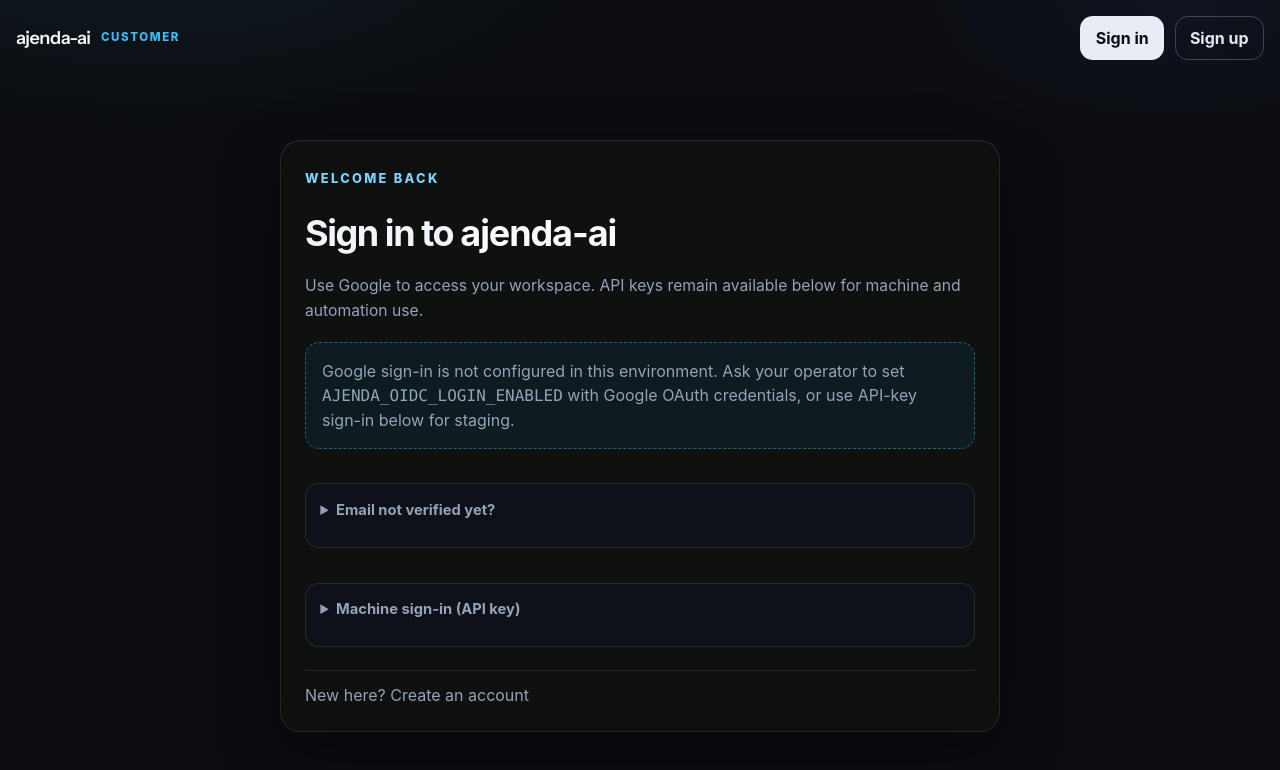
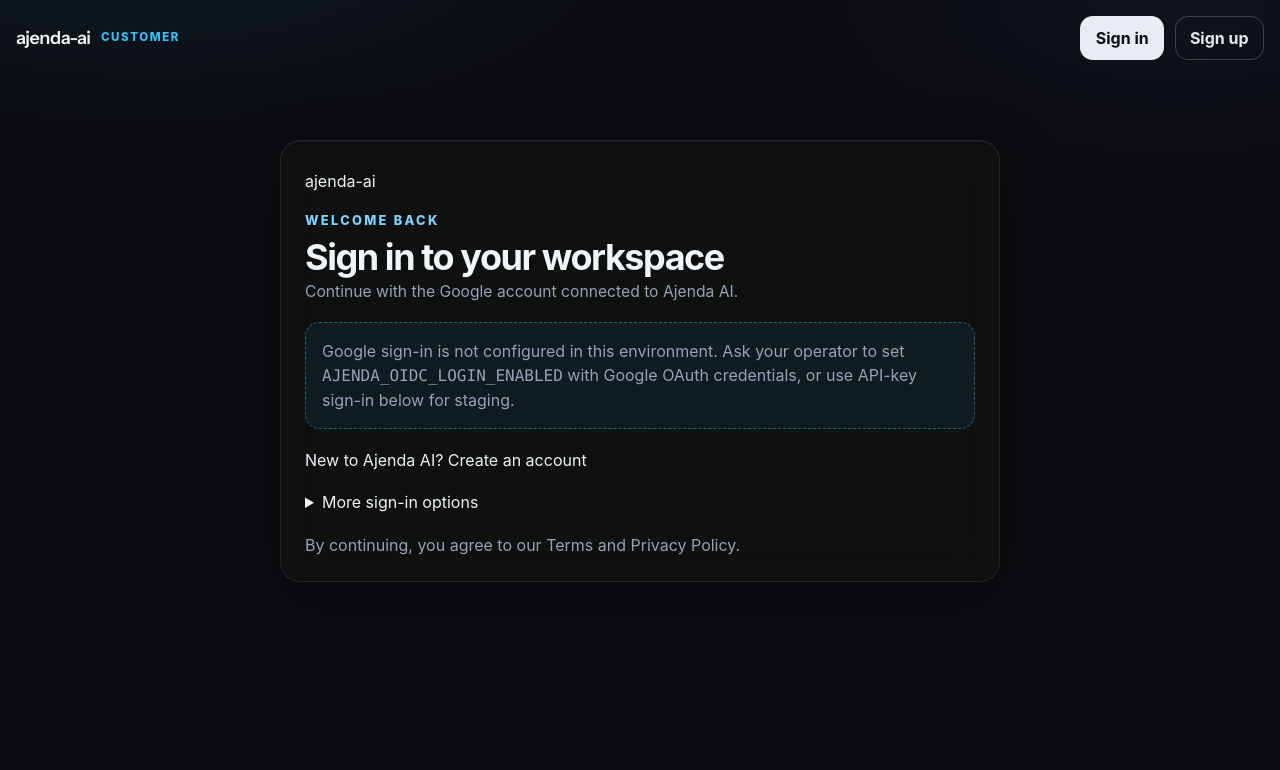
Before and after one commit to 1devteam/ajenda-ai, a React (Vite) app in the folder frontend/: page /signin in a window 1280 px wide. Shown: the top 770 px of the page. Built offline with nearby package versions, Linux system fonts and the light colour scheme; no server answers.

Commit message:
refactor(frontend): simplify sign-in experience

```diff
--- a/frontend/src/pages/SignInPage.tsx
+++ b/frontend/src/pages/SignInPage.tsx
@@ -100,16 +100,19 @@
   }
 
   return (
-    <main className="page-shell narrow">
-      <section className="panel auth-panel">
+    <main className="page-shell narrow auth-page-shell">
+      <section className="panel auth-panel auth-panel-clean">
+        <Link className="auth-brand" to="/" aria-label="Ajenda AI home">
+          ajenda-ai
+        </Link>
+
+        <header className="auth-heading">
           <p className="eyebrow">Welcome back</p>
-        <h1>
-          Sign in to <span className="brand-inline">ajenda-ai</span>
-        </h1>
+          <h1>Sign in to your workspace</h1>
           <p className="auth-lead">
-          Use Google to access your workspace. API keys remain available below for machine and
-          automation use.
+            Continue with the Google account connected to Ajenda AI.
           </p>
+        </header>
 
         {expiredNotice ? (
           <div className="inline-error" role="alert">
@@ -126,36 +129,41 @@
               onClick={() => void handleOidcSignIn()}
             />
             <p className="muted auth-hint">
-              Your Google email must match the address you used to create and verify your account.
-              Use <strong>{window.location.origin}</strong> consistently when signing in locally.
+              Use the same Google account you used when creating your workspace.
             </p>
           </div>
         ) : (
           <OidcUnavailableNotice />
         )}
 
-        <details className="staging-signin">
-          <summary>Email not verified yet?</summary>
+        <p className="auth-account-prompt">
+          New to Ajenda AI? <Link to="/signup">Create an account</Link>
+        </p>
+
+        <details className="auth-more-options">
+          <summary>More sign-in options</summary>
+          <div className="auth-more-content">
+            <section className="auth-option-section">
+              <h2>Account verification</h2>
               <VerificationHelpPanel
-            introText={
-              "Google sign-in requires a verified account. Resend verification, then finish at /verify-email."
-            }
+                introText="Resend your verification email or finish verifying an existing account."
                 onVerifyNow={(verifyToken) => {
                   navigate(`/verify-email?token=${encodeURIComponent(verifyToken)}`);
                 }}
                 disabled={loading}
               />
-        </details>
+            </section>
 
-        <details className="staging-signin">
-          <summary>Machine sign-in (API key)</summary>
+            <section className="auth-option-section">
+              <h2>Developer access</h2>
+              <p className="muted">Use an API key for machine and automation access.</p>
               <form className="form-grid" onSubmit={(event) => void handleApiKeySubmit(event)}>
                 <label>
                   Tenant ID
                   <input
                     value={tenantId}
                     onChange={(event) => setTenantId(event.target.value)}
-                placeholder="26f72911-6433-4ef4-bdcd-cc7609f9c254"
+                    placeholder="Tenant ID"
                     required
                     spellCheck={false}
                   />
@@ -165,7 +173,7 @@
                   <input
                     value={apiKey}
                     onChange={(event) => setApiKey(event.target.value)}
-                placeholder="abcdefghijklmnopqrst.key_secret_part"
+                    placeholder="key_id.secret"
                     required
                     spellCheck={false}
                     autoComplete="off"
@@ -175,10 +183,13 @@
                   {loading ? "Signing in..." : "Sign in with API key"}
                 </button>
               </form>
+            </section>
+          </div>
         </details>
 
-        <p className="muted auth-footer">
-          New here? <Link to="/signup">Create an account</Link>
+        <p className="muted auth-legal">
+          By continuing, you agree to our <Link to="/terms">Terms</Link> and{" "}
+          <Link to="/privacy">Privacy Policy</Link>.
         </p>
       </section>
 
```
Lines whose indentation alone changed are shown as unchanged.
